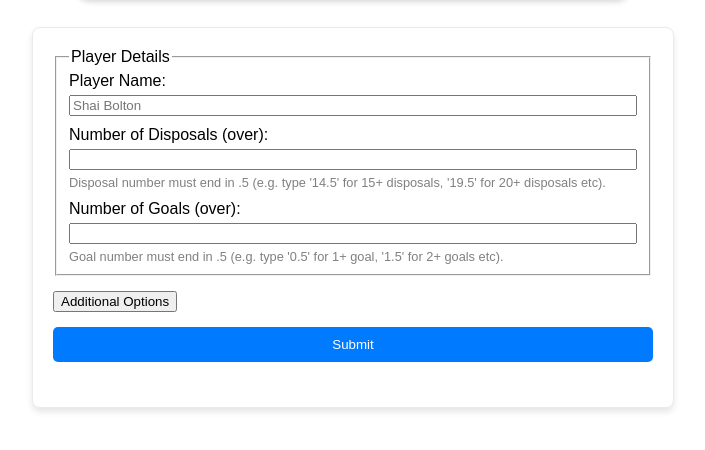
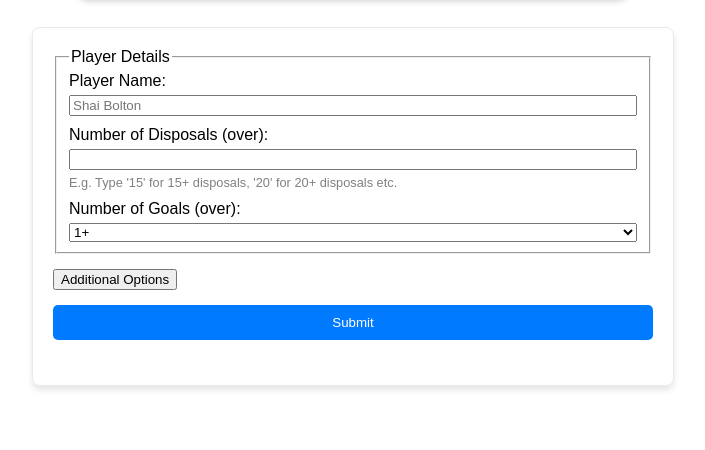
Before and after one commit to datafocus/afl_player_stats, a plain HTML site: page index.html in a window 1280 px wide. Shown: the part 122-572 px from the top of the page, without its empty margins (287-992 px from the left). Drawn offline with Linux system fonts and the light colour scheme.

Commit message:
Update index.html

```diff
--- a/index.html
+++ b/index.html
@@ -151,30 +151,27 @@
           <span>Number of Disposals (over):</span>
           <input
             type="number"
-            step="0.5"
-            min="0.5"
+            step="1"
+            min="1"
             name="numDisposals"
-            pattern="^[0-9]*\.5$"
+            pattern="^[1-9][0-9]*$"
           />
           <small
-            >Disposal number must end in .5 (e.g. type '14.5' for 15+ disposals,
-            '19.5' for 20+ disposals etc).</small
+            >E.g. Type '15' for 15+ disposals, '20' for 20+ disposals
+            etc.</small
           >
         </label>
 
         <label>
           <span>Number of Goals (over):</span>
-          <input
-            type="number"
-            step="0.5"
-            min="0.5"
-            name="numGoals"
-            pattern="^[0-9]*\.5$"
-          />
-          <small
-            >Goal number must end in .5 (e.g. type '0.5' for 1+ goal, '1.5' for
-            2+ goals etc).</small
-          >
+          <select name="numGoals">
+            <option value="1" selected>1+</option>
+            <option value="2">2+</option>
+            <option value="3">3+</option>
+            <option value="4">4+</option>
+            <option value="5">5+</option>
+            <option value="6">6+</option>
+          </select>
         </label>
       </fieldset>
 
@@ -353,9 +350,9 @@
           if (inputValue) {
             atLeastOneFieldFilled = true;
 
-            if (!inputValue.endsWith(".5")) {
+            if (!/^[1-9][0-9]*$/.test(inputValue)) {
               alert(
-                `Error: ${fieldDisplayNames[fieldName]} must end in .5 if populated`,
+                `Error: ${fieldDisplayNames[fieldName]} must be a whole number above 0 if populated.`,
               );
               return false;
             }
```
